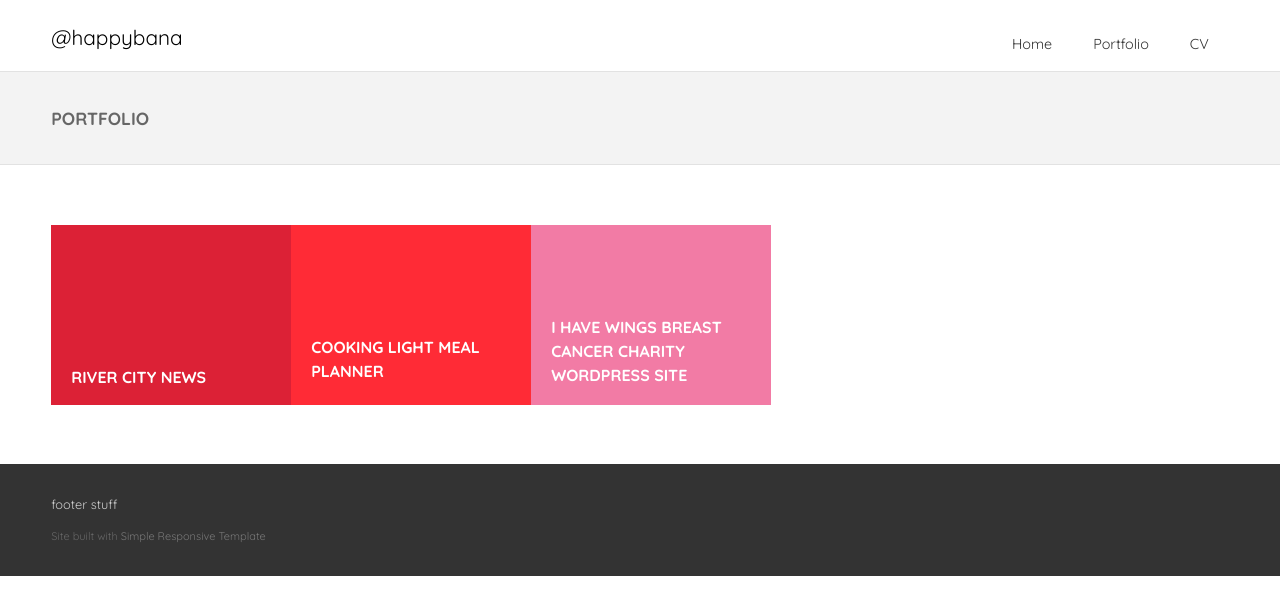
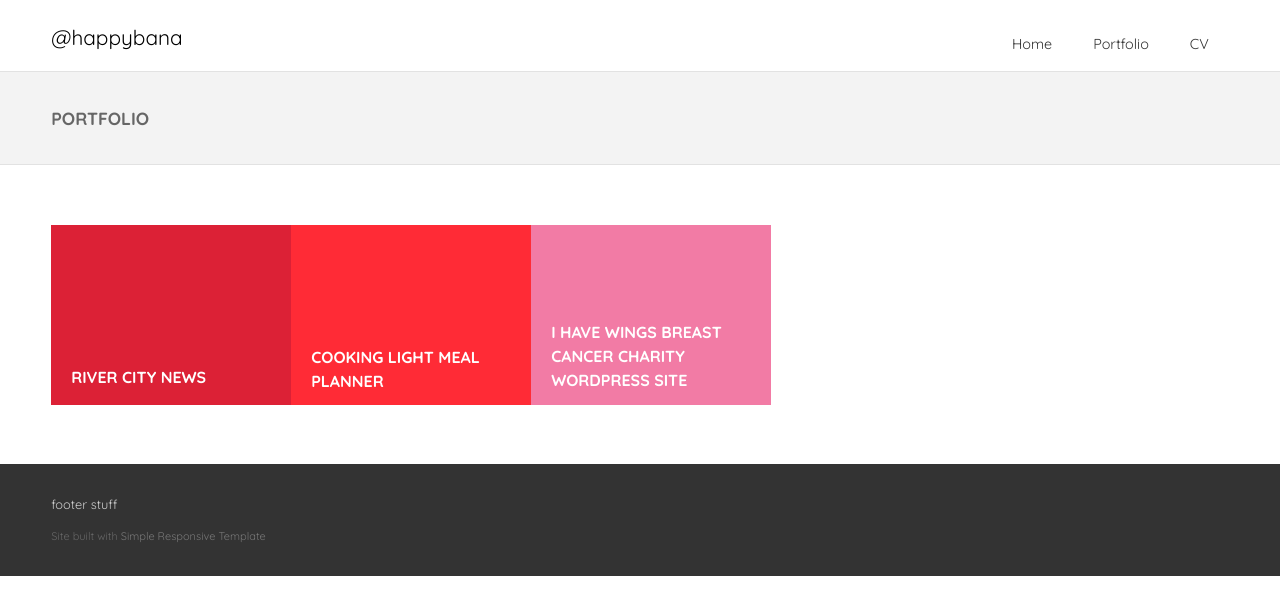
Before and after one commit to banbanbana/happybana.github.io, a Jekyll site: the page portfolio.html, which Jekyll copies as it is, in a window 1280 px wide. Shown: the top 615 px of the page. Built offline with Jekyll 4.4.1, drawn with Linux system fonts in a browser that asks for light colours; some web fonts are replaced.

Commit message:
Update colorblocks-style.css

```diff
--- a/css/colorblocks-style.css
+++ b/css/colorblocks-style.css
@@ -31,7 +31,7 @@
 	height:180px;
 	background-color:#ff2b36;
 	color:#fff;
-	padding-top:110px;
+	padding-top:120px;
 	padding-left:20px;
 	text-decoration:none;
 	float:left;
@@ -42,7 +42,7 @@
 	height:180px;
 	background-color:#f27ba5;
 	color:#fff;
-	padding-top:90px;
+	padding-top:95px;
 	padding-left:20px;
 	text-decoration:none;
 	float:left;
```
